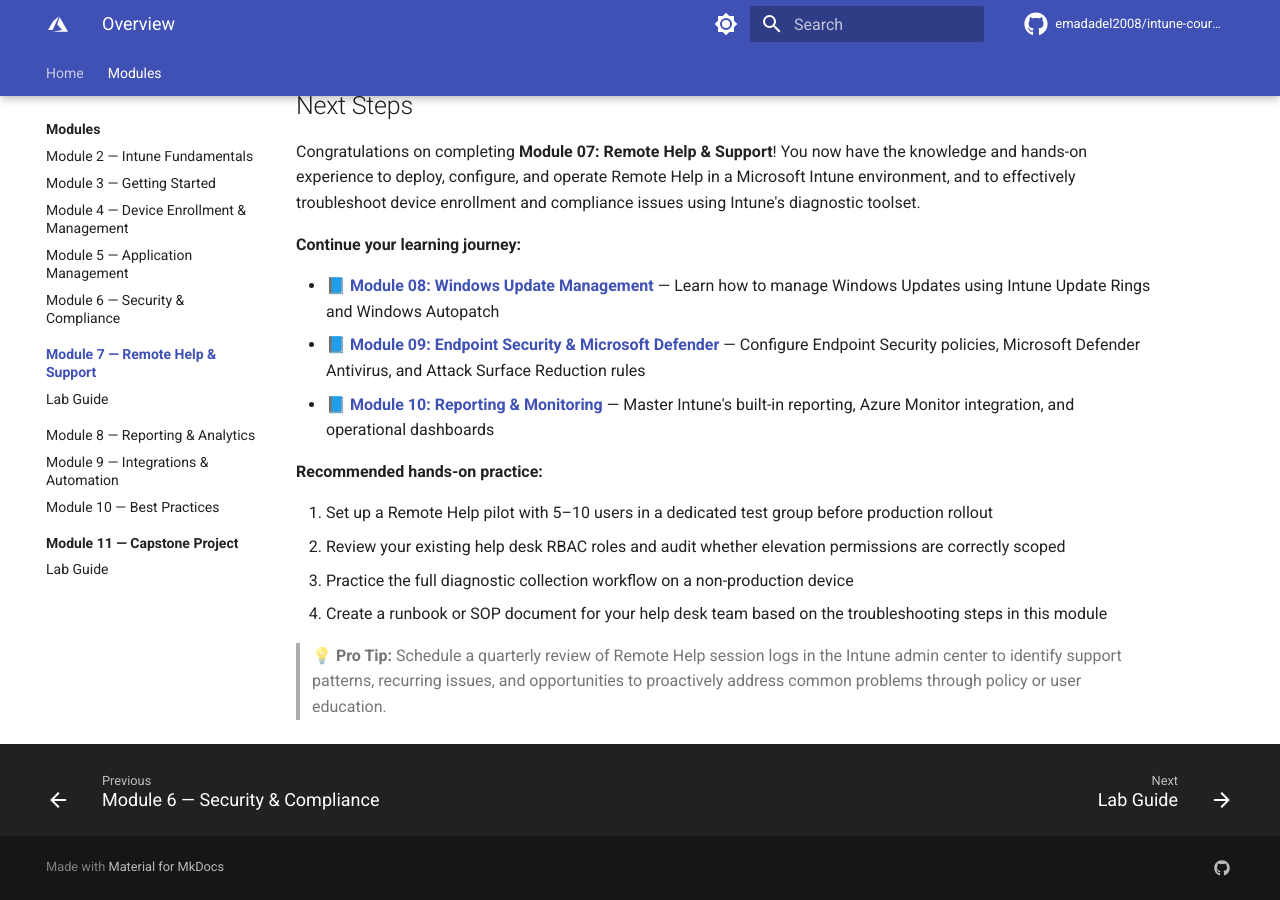
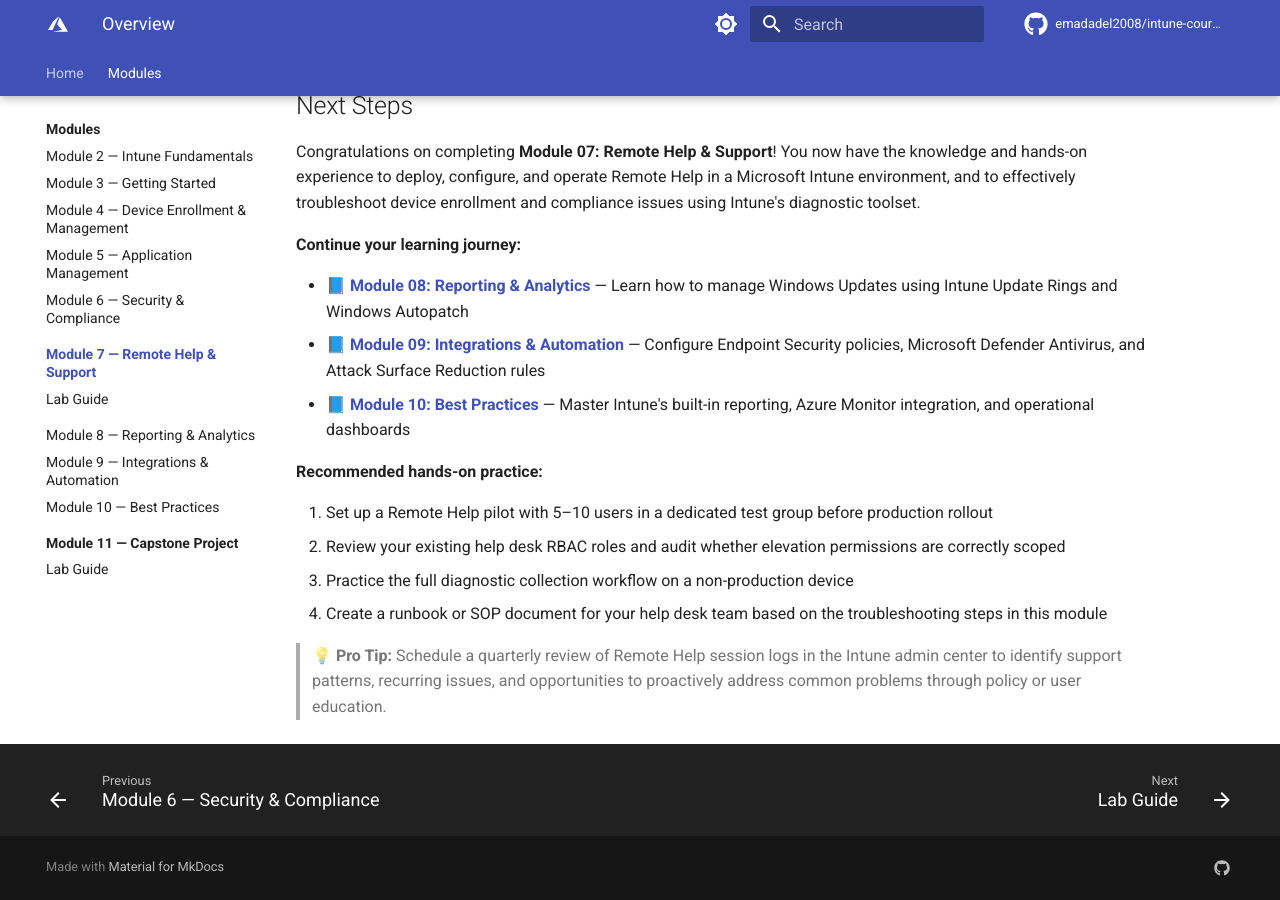
Before and after one commit to emadadel2008/intune-course, an MkDocs documentation site: the page built from docs/modules/07-remote-help-support/index.md, in a window 1280 px wide and 900 px high, scrolled down 15356 px. Built offline with MkDocs 1.6.1 and Material for MkDocs 9.7.7, drawn with Linux system fonts in a browser that asks for light colours; comment, search, counter and statistics services are not loaded.

Commit message:
fix: correct broken relative links in docs modules (#7)
- Fix Module 01 next-module link to point to 02-intune-fundamentals
- Fix Module 07 links to modules 08, 09, 10
- Fix Module 09 links to modules 06 and 10
- Fix LICENSE badge link to use absolute GitHub URL

Co-authored-by: Copilot <223556219+Copilot@users.noreply.github.com>

```diff
--- a/docs/modules/07-remote-help-support/index.md
+++ b/docs/modules/07-remote-help-support/index.md
@@ -581,9 +581,9 @@ Congratulations on completing **Module 07: Remote Help & Support**! You now have
 
 **Continue your learning journey:**
 
-- 📘 **[Module 08: Windows Update Management](../Module-08-Windows-Update-Management/README.md)** — Learn how to manage Windows Updates using Intune Update Rings and Windows Autopatch
-- 📘 **[Module 09: Endpoint Security & Microsoft Defender](../Module-09-Endpoint-Security/README.md)** — Configure Endpoint Security policies, Microsoft Defender Antivirus, and Attack Surface Reduction rules
-- 📘 **[Module 10: Reporting & Monitoring](../Module-10-Reporting-Monitoring/README.md)** — Master Intune's built-in reporting, Azure Monitor integration, and operational dashboards
+- 📘 **[Module 08: Reporting & Analytics](../08-reporting-analytics/index.md)** — Learn how to manage Windows Updates using Intune Update Rings and Windows Autopatch
+- 📘 **[Module 09: Integrations & Automation](../09-integrations-automation/index.md)** — Configure Endpoint Security policies, Microsoft Defender Antivirus, and Attack Surface Reduction rules
+- 📘 **[Module 10: Best Practices](../10-best-practices/index.md)** — Master Intune's built-in reporting, Azure Monitor integration, and operational dashboards
 
 **Recommended hands-on practice:**
 
```
Also changed, not shown: docs/index.md (+1 -1 lines), docs/modules/01-introduction/index.md (+1 -1 lines), docs/modules/09-integrations-automation/index.md (+2 -2 lines).
